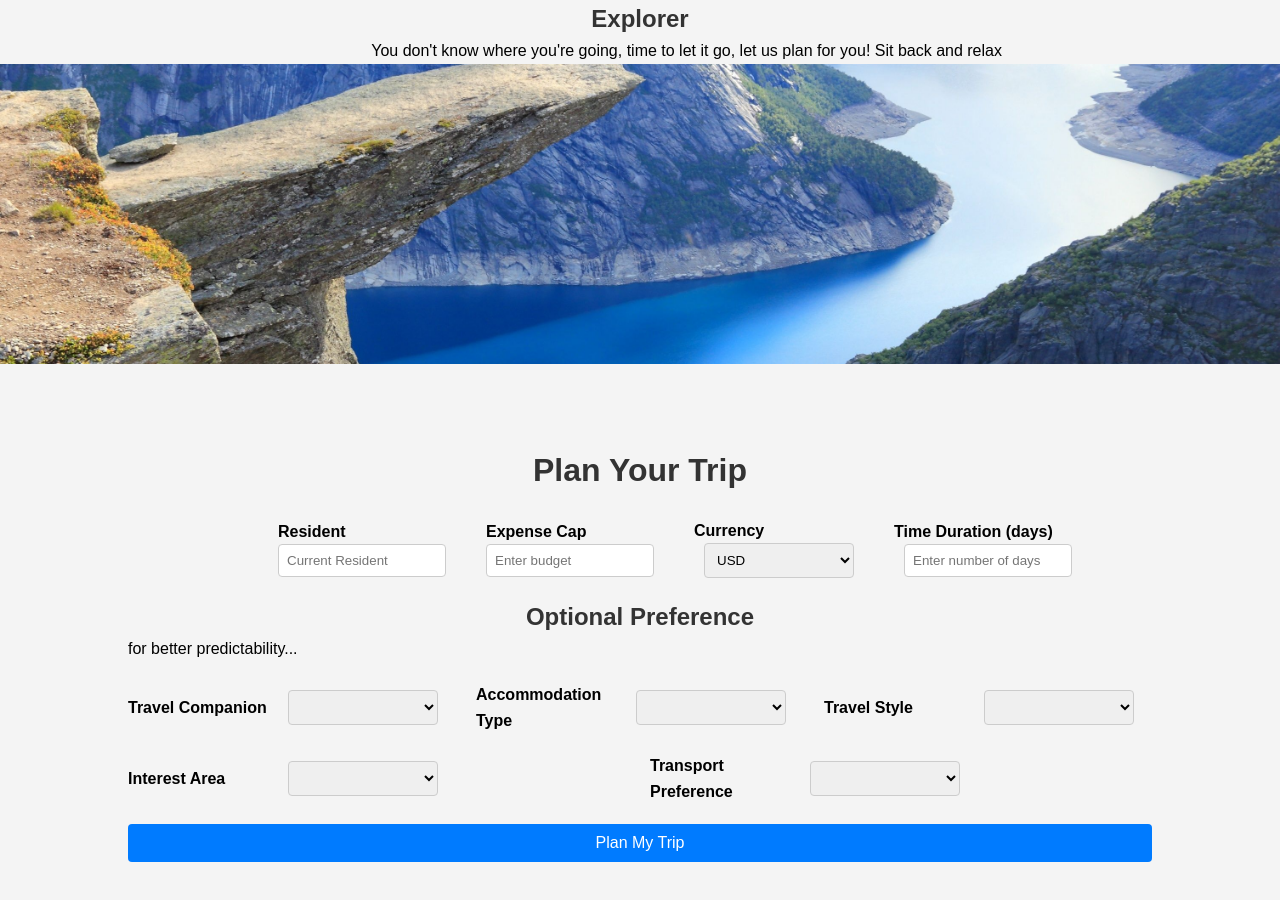
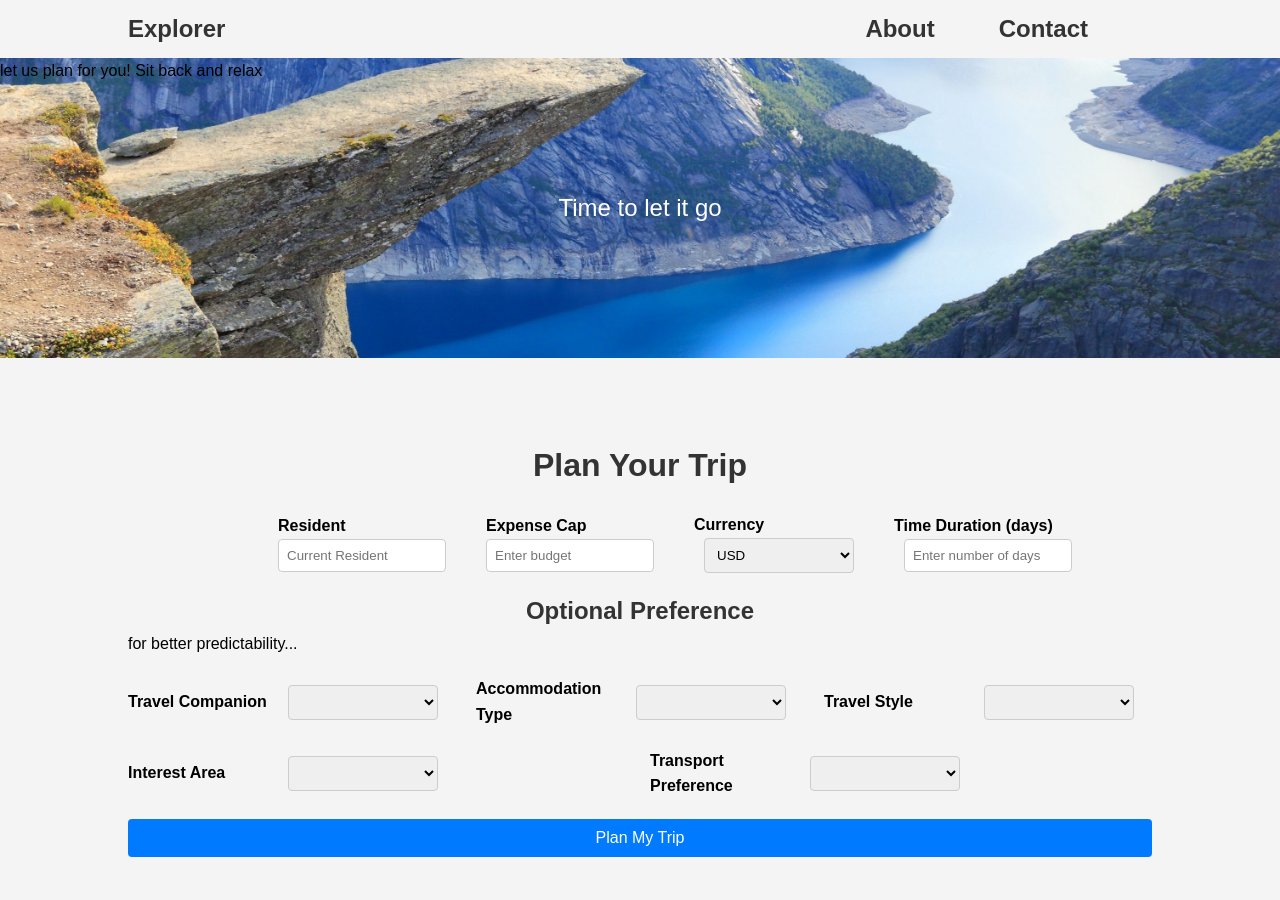
Before and after one commit to Ayushdubey86/Explorer, a website: page public/index.html in a window 1280 px wide. Drawn offline with Linux system fonts and the light colour scheme.

Commit message:
Update index.html

```diff
--- a/public/index.html
+++ b/public/index.html
@@ -8,10 +8,17 @@
 </head>
 <body>
     <div class="inline-container">
-        <h1>Explorer</h1>
-        <p style="margin-left: 29%;">You don't know where you're going, time to let it go, let us plan for you! Sit back and relax</p>
-        <div id="background-image-container"></div>
+      <div style="display: flex;padding-bottom: 10px;padding-top: 10px;">
+        <h1 style="margin-left: 10%;">Explorer</h1>
+        <h1 style="margin-left: 50%;">About</h1>
+        <h1 style="margin-left: 5%;">Contact</h1>
+      </div>
+        <div id="background-image-container">
+            <div class="centered-text">Time to let it go</div>
+            <div style="display: flex;">let us plan for you! Sit back and relax</div>
+        </div>
     </div>
+
 
 
     <div id="app">
@@ -113,6 +120,8 @@
                         </select>
                     </div>
                 </div>
+                <div id="loader" style="display: none;">Preparing your itinerary...</div>
+
 
                 <button id="submit-button">Plan My Trip</button>
             </div>
```
